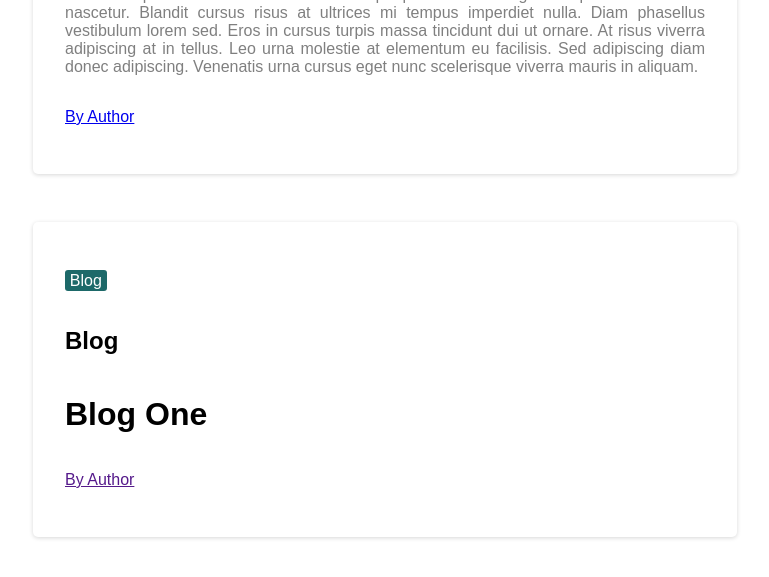
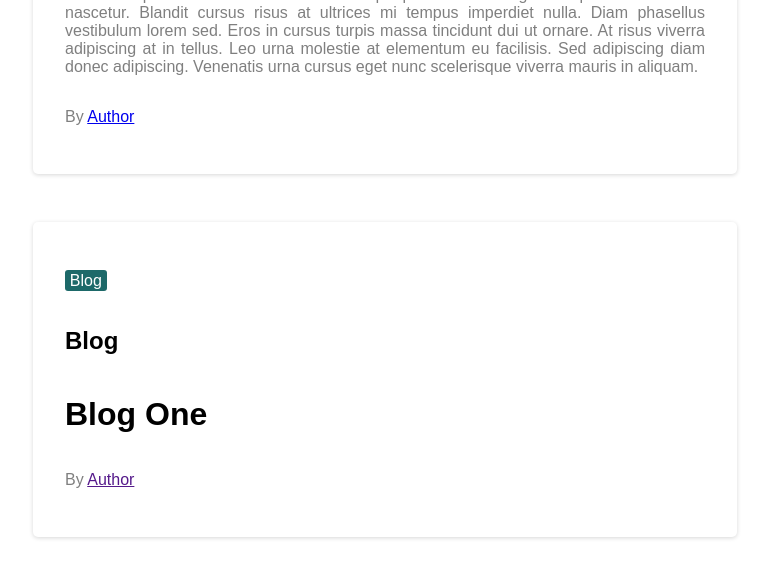
Before and after one commit to mujaheed13/skills-github-pages, a Jekyll site: the page built from index.md, in a window 1280 px wide. Shown: the part 692-1269 px from the top of the page, without its empty margins (287-1056 px from the left). Built offline with Jekyll 4.4.1, drawn with Linux system fonts in a browser that asks for light colours; our own code applies the rules of GitHub Pages for plain Markdown files; part of the change alters nothing that is shown.

```diff
--- a/_layouts/home.html
+++ b/_layouts/home.html
@@ -412,7 +412,8 @@
       {{ post.excerpt }}
     </a>
     <p class="{styles.author}">
-      <a target="_blank" href="{{ post.linkedinProfile }}"> By {{ post.author }} </a>
+      By
+      <a target="_blank" href="{{ post.linkedinProfile }}">{{ post.author }}</a>
     </p>
   </div>
   {% endfor %}
```
